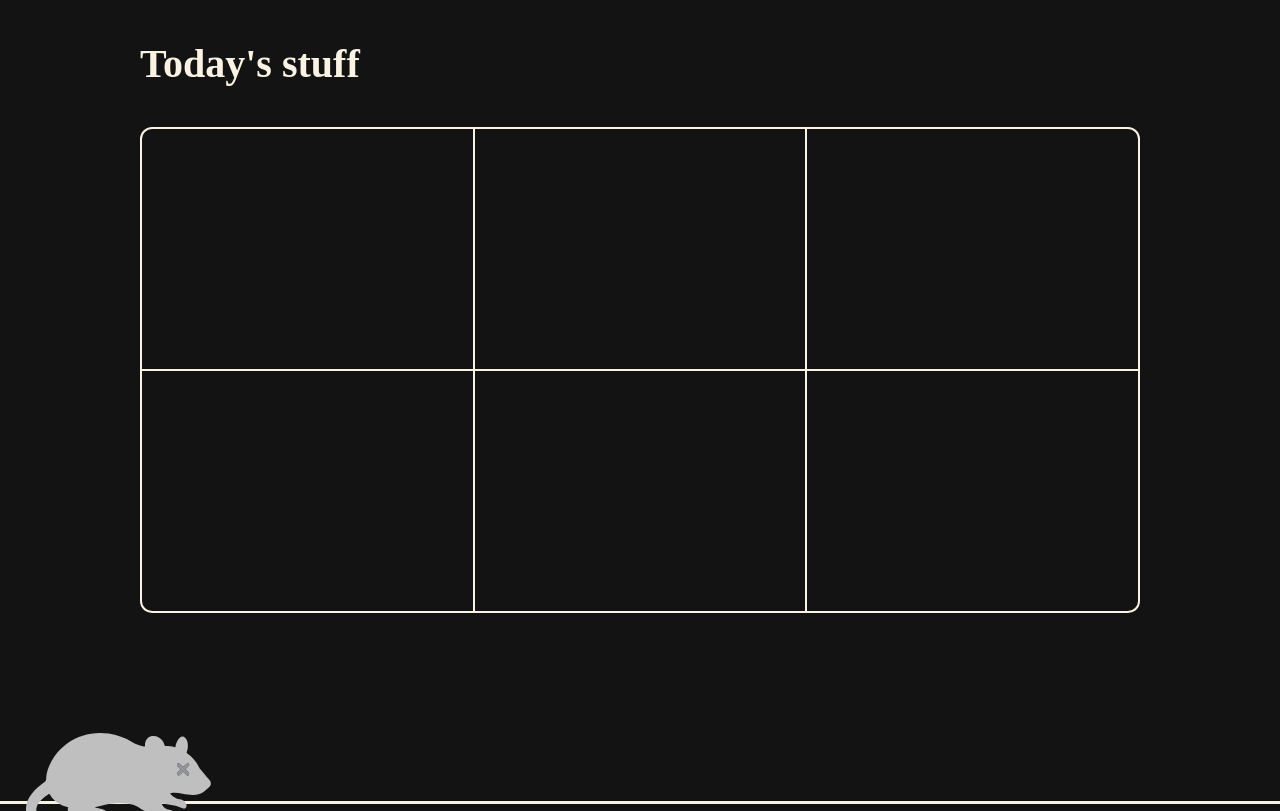
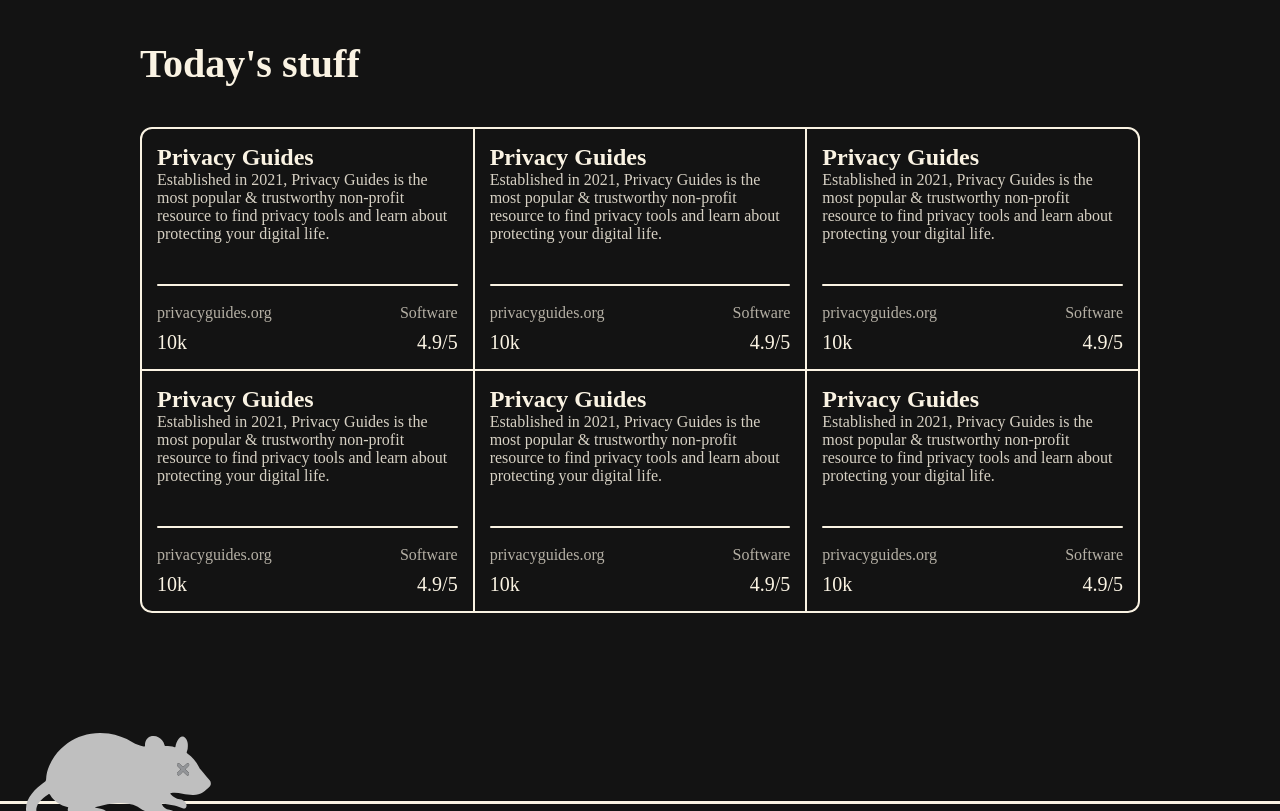
Before and after one commit to readthisshit-fyi/website, an Astro site in the folder main/: page / in a window 1280 px wide. Shown: the part 660-1471 px from the top of the page. Built offline with nearby package versions, Linux system fonts and the light colour scheme; Astro itself is replaced by a stand-in of ours.

Commit message:
Add today's cards

```diff
--- a/main/astro.config.mjs
+++ b/main/astro.config.mjs
@@ -2,6 +2,7 @@
 import { defineConfig, fontProviders } from "astro/config";
 
 import vue from "@astrojs/vue";
+import svgLoader from "vite-svg-loader";
 
 // https://astro.build/config
 export default defineConfig({
@@ -14,6 +15,7 @@
     css: {
       transformer: "lightningcss",
     },
+    plugins: [svgLoader()],
   },
 
   fonts: [
--- a/main/package.json
+++ b/main/package.json
@@ -17,6 +17,7 @@
     "lenis": "^1.3.23",
     "lightningcss": "^1.32.0",
     "sass": "^1.101.0",
+    "vite-svg-loader": "^5.1.1",
     "vue": "^3.5.38"
   }
 }
--- /dev/null
+++ b/main/src/components/todaysPick.vue
@@ -0,0 +1,142 @@
+<script setup>
+import FishIcon from "../assets/fshhhhh.svg?component";
+</script>
+
+<template>
+  <div class="card">
+    <div>
+      <p class="cardTitle">Privacy Guides</p>
+      <p class="cardDescription">
+        Established in 2021, Privacy Guides is the most popular & trustworthy non-profit resource to find privacy tools and learn about
+        protecting your digital life.
+      </p>
+    </div>
+    <hr />
+    <div class="cardRow additionalInfo">
+      <p class="cardUrl">privacyguides.org</p>
+      <p class="cardCategory">Software</p>
+    </div>
+    <div class="cardRow">
+      <div class="fishCounter">
+        <p>10k</p>
+        <FishIcon />
+      </div>
+      <div class="ratingContainer">
+        <div class="stars"></div>
+        <p class="rating">4.9/5</p>
+      </div>
+    </div>
+  </div>
+</template>
+
+<style lang="scss" scoped>
+.card {
+  display: flex;
+  padding: 15px;
+  flex-direction: column;
+  justify-content: space-between;
+  align-items: flex-start;
+  align-self: stretch;
+  grid-row: span 1;
+  grid-column: span 1;
+  justify-self: stretch;
+  user-select: none;
+
+  background: var(--background);
+
+  transition: background 0.2s ease;
+  cursor: pointer;
+
+  hr {
+    transition: background 0.2s ease;
+  }
+
+  &:hover {
+    background: var(--background-hover);
+  }
+
+  .additionalInfo {
+    p {
+      color: var(--dimmed-text-two);
+      font-size: 16px;
+      font-style: normal;
+      font-weight: 400;
+      line-height: normal;
+    }
+  }
+
+  .cardTitle {
+    color: var(--text);
+    font-size: 24px;
+    font-style: normal;
+    font-weight: 600;
+    line-height: normal;
+  }
+
+  .cardDescription {
+    overflow: hidden;
+    color: var(--dimmed-text);
+    text-overflow: ellipsis;
+
+    font-size: 16px;
+    font-style: normal;
+    font-weight: 400;
+    line-height: normal;
+
+    height: 96px;
+    align-self: stretch;
+  }
+
+  hr {
+    width: 100%;
+    height: 2px;
+
+    border-radius: 19px;
+    background: var(--text);
+    box-shadow: 0;
+    border: 0;
+  }
+
+  .cardRow {
+    gap: auto;
+    display: flex;
+    width: 100%;
+    flex-direction: row;
+    justify-content: space-between;
+  }
+
+  .ratingContainer {
+    .rating {
+      color: var(--text);
+      font-size: 20px;
+      font-style: normal;
+      font-weight: 400;
+      line-height: normal;
+    }
+  }
+
+  .fishCounter {
+    display: flex;
+    width: 100%;
+    height: auto;
+    flex-direction: row;
+    justify-content: start;
+    align-items: center;
+    gap: 5px;
+
+    p {
+      color: var(--text);
+      font-size: 20px;
+      font-style: normal;
+      font-weight: 400;
+      line-height: normal;
+    }
+
+    svg {
+      height: 100%;
+      align-self: stretch;
+      aspect-ratio: 1/1;
+    }
+  }
+}
+</style>
--- a/main/src/pages/index.astro
+++ b/main/src/pages/index.astro
@@ -1,6 +1,8 @@
 ---
 import MainLayout from '../layouts/main.astro';
 import '../style/colors.css';
+
+import TodaysPick from "../components/todaysPick.vue";
 ---
 <MainLayout>
 	<section class="welcomer">
@@ -10,12 +12,12 @@
 	<section class="todaysPicks">
 		<h1>Today's stuff</h1>
 		<div class="pickGrid">
-			<div class="todaysPick"></div>
-			<div class="todaysPick"></div>
-			<div class="todaysPick"></div>
-			<div class="todaysPick"></div>
-			<div class="todaysPick"></div>
-			<div class="todaysPick"></div>
+			<TodaysPick></TodaysPick>
+			<TodaysPick></TodaysPick>
+			<TodaysPick></TodaysPick>
+			<TodaysPick></TodaysPick>
+			<TodaysPick></TodaysPick>
+			<TodaysPick></TodaysPick>
 		</div>
 	</section>
 </MainLayout>
@@ -92,20 +94,6 @@
 			background: var(--text);
 
 			overflow: hidden;
-
-			.todaysPick {
-				display: flex;
-				padding: 15px;
-				flex-direction: column;
-				justify-content: space-between;
-				align-items: flex-start;
-				align-self: stretch;
-				grid-row: span 1;
-				grid-column: span 1;
-				justify-self: stretch;
-
-				background: var(--background);
-			}
 		}
 	}
 </style>
--- a/main/src/style/colors.css
+++ b/main/src/style/colors.css
@@ -164,7 +164,10 @@
 
 :root {
   --background: #131313;
+  --background-hover: #232323;
   --text: #faf3e3;
+  --dimmed-text: #d7d1c4;
+  --dimmed-text-two: #b5b0a5;
   --primary: #ec534e;
 
   --max-width: 1400px;
@@ -173,7 +176,10 @@
 
 [data-theme="light"] {
   --background: #fefefe;
+  --background-hover: #dfedfc;
   --text: #24313e;
+  --dimmed-text: #45505b;
+  --dimmed-text-two: #656f78;
   --primary: #ec534e;
 }
 
```
Also changed, not shown: main/src/assets/fshhhhh.svg (added), 1 other file.
